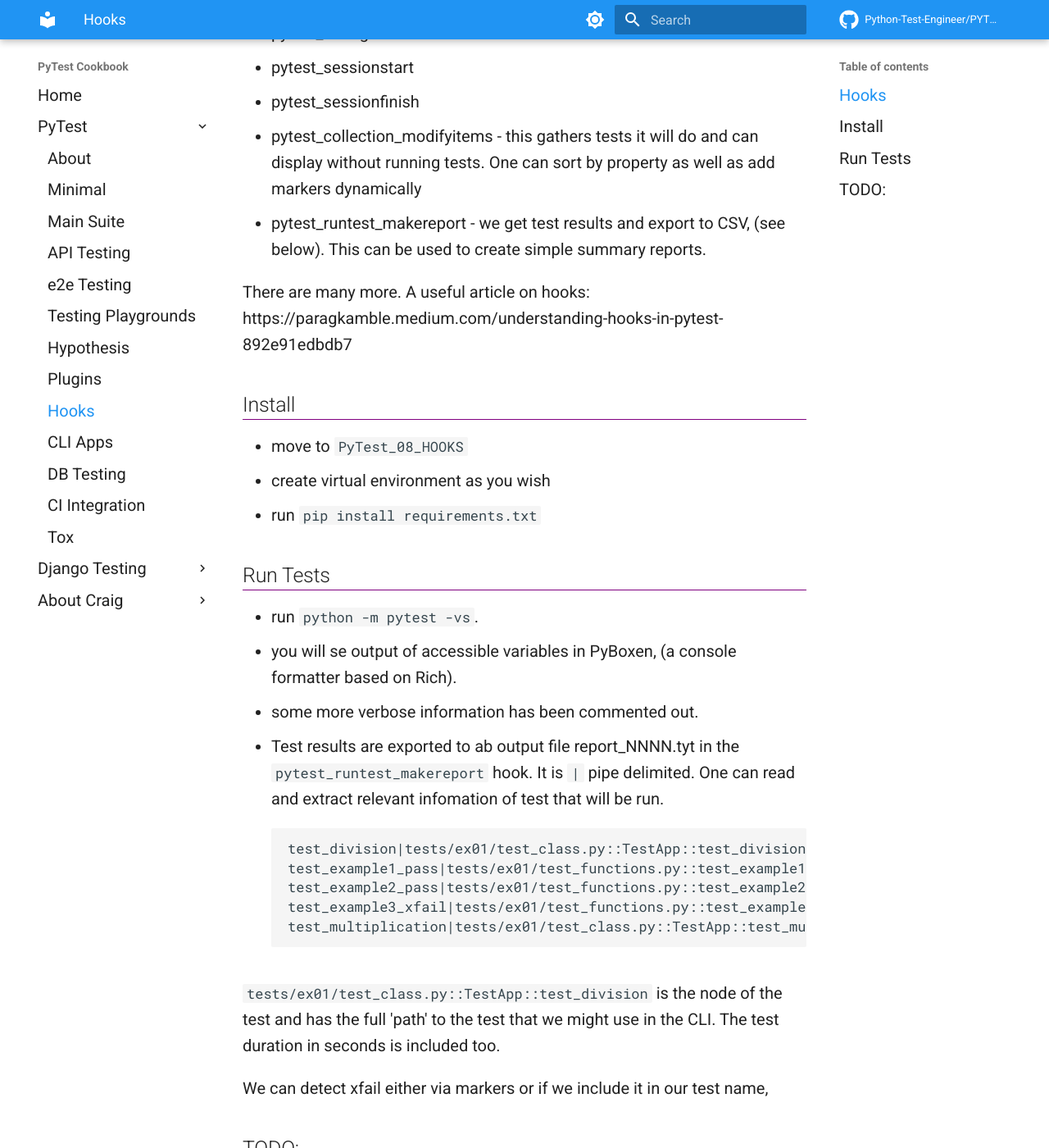
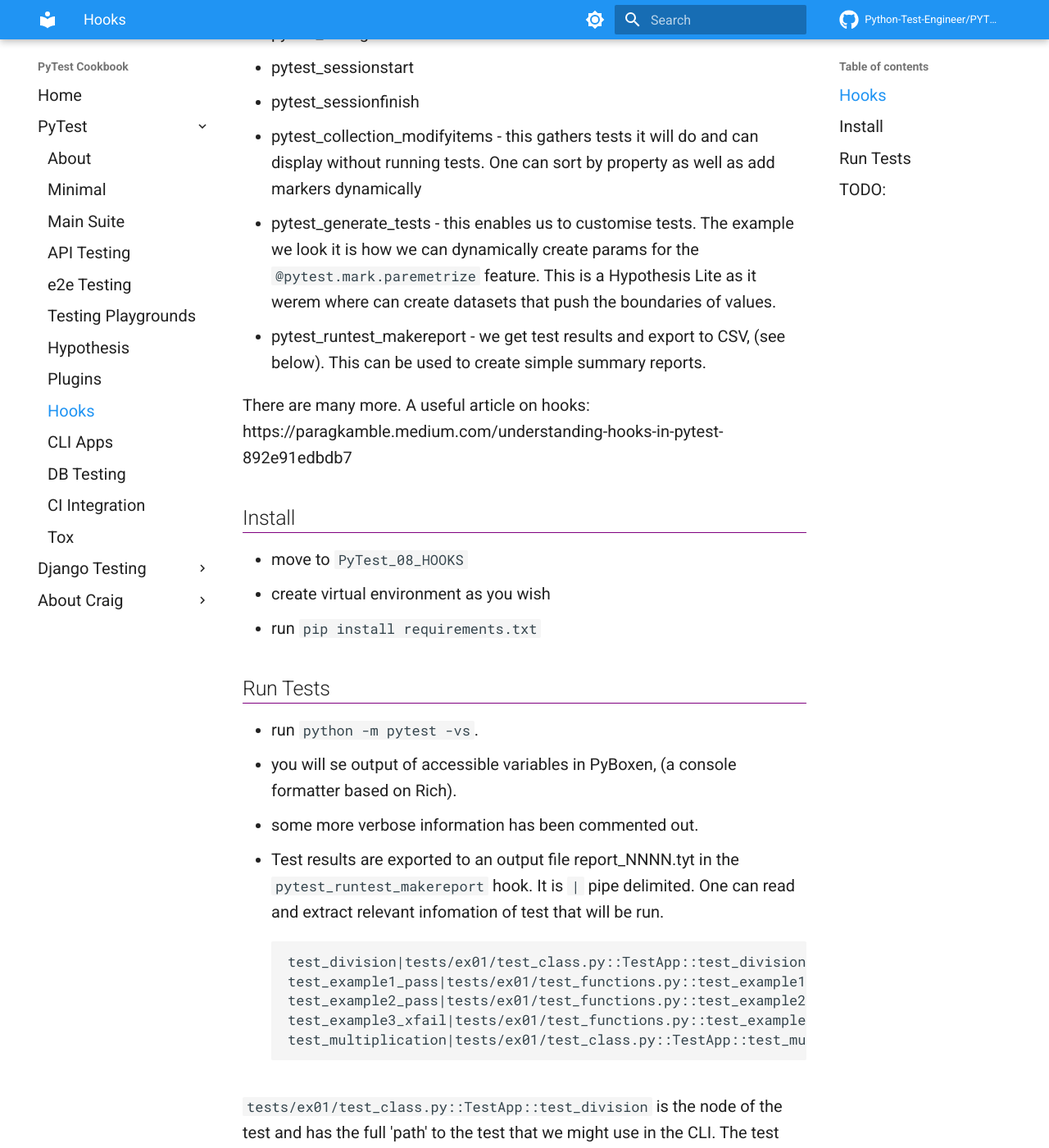
Before and after one commit to Python-Test-Engineer/PyTest-Cookbook, an MkDocs documentation site: the page built from docs/pytest/pytest_hooks.md, in a window 1280 px wide and 1400 px high, scrolled down 536 px. Shown: the whole window at 82% size. Built offline with MkDocs 1.6.1 and Material for MkDocs 9.7.7, drawn with Linux system fonts in a browser that asks for light colours; comment, search, counter and statistics services are not loaded.

Commit message:
add hooks notes

````diff
--- a/docs/pytest/pytest_hooks.md
+++ b/docs/pytest/pytest_hooks.md
@@ -14,6 +14,7 @@ In the conftest.py, we add hooks for:
 - pytest_sessionstart
 - pytest_sessionfinish
 - pytest_collection_modifyitems - this gathers tests it will do and can display without running tests. One can sort by property as well as add markers dynamically
+- pytest_generate_tests - this enables us to customise tests. The example we look it is how we can dynamically create params for the `@pytest.mark.paremetrize` feature. This is a Hypothesis Lite as it werem where can create datasets that push the boundaries of values.
 - pytest_runtest_makereport - we get test results and export to CSV, (see below). This can be used to create simple summary reports.
 
 There are many more. A useful article on hooks: https://paragkamble.medium.com/understanding-hooks-in-pytest-892e91edbdb7
@@ -30,7 +31,7 @@ There are many more. A useful article on hooks: https://paragkamble.medium.com/u
 - run `python -m pytest -vs`.
 - you will se output of accessible variables in PyBoxen, (a console formatter based on Rich).
 - some more verbose information has been commented out.
-- Test results are exported to ab output file report_NNNN.tyt in the `pytest_runtest_makereport` hook. It is `|` pipe delimited. One can read and extract relevant infomation of test that will be run.
+- Test results are exported to an output file report_NNNN.tyt in the `pytest_runtest_makereport` hook. It is `|` pipe delimited. One can read and extract relevant infomation of test that will be run.
 ```
 test_division|tests/ex01/test_class.py::TestApp::test_division|PASSED|0.00011979998089373112|inner-db2-outer
 test_example1_pass|tests/ex01/test_functions.py::test_example1_pass|PASSED|0.0009691999293863773|sanity-outer
````
Also changed, not shown: site/pytest/pytest_hooks/index.html, site/search/search_index.json, 1 other file.
